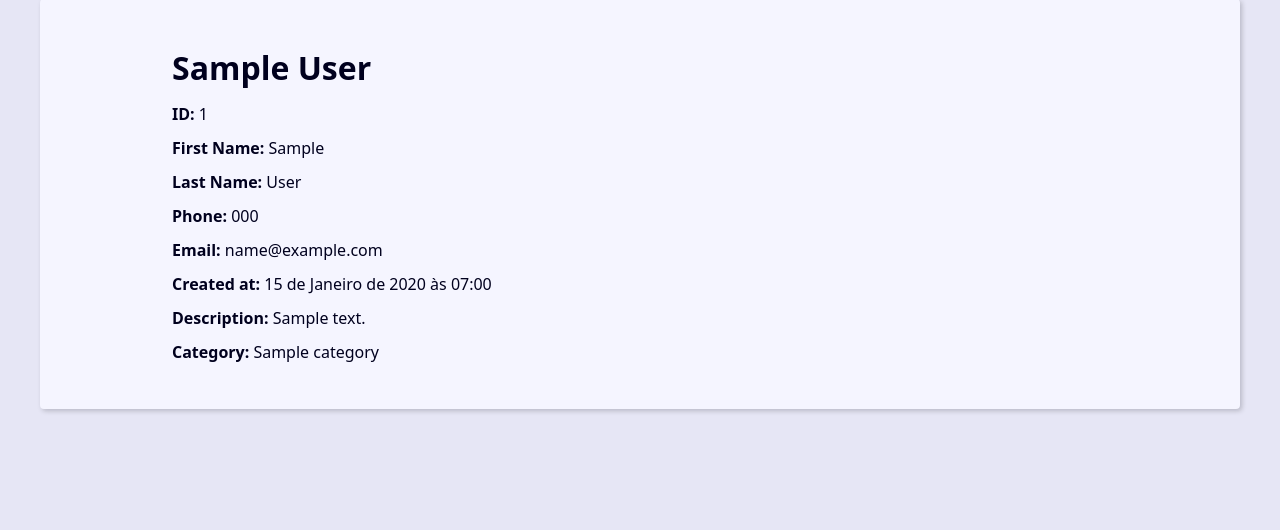
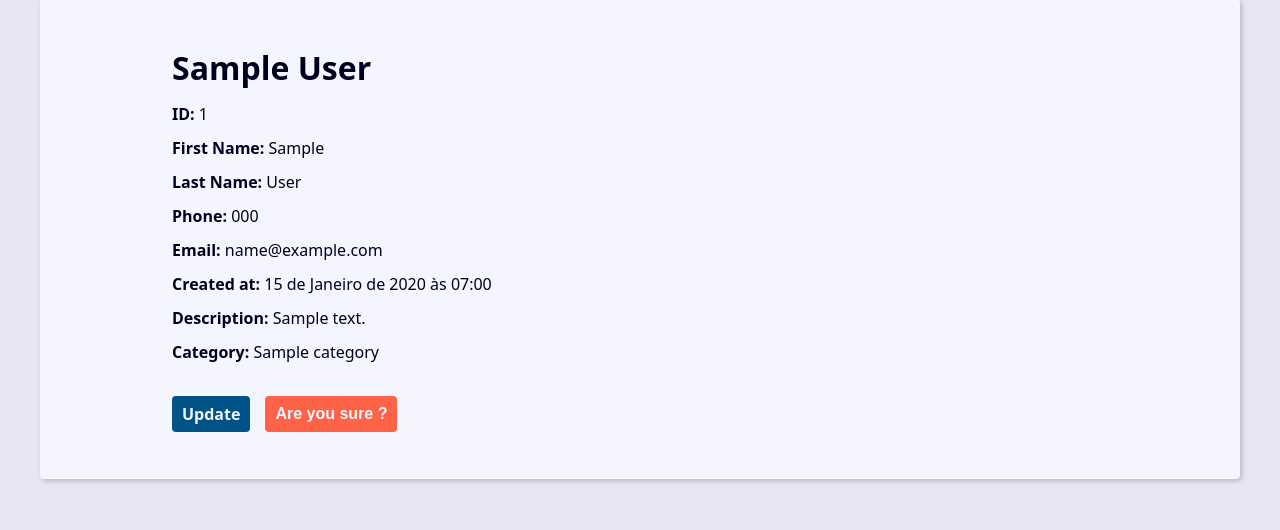
Before and after one commit to ribeiro-7/projeto_agenda, a Django app: page /contact/1/delete/ in a window 1280 px wide. Shown: the part 270-800 px from the top of the page. Run offline with Django 5.2, Linux system fonts and the light colour scheme; tables that the repository leaves empty hold one stand-in row (values such as "Sample post").

Commit message:
Implementando link de update e delete com confirmação no template de contact

```diff
--- a/contact/templates/contact/contact.html
+++ b/contact/templates/contact/contact.html
@@ -14,5 +14,20 @@
         <p><b>Created at:</b> {{contact.created_data}} </p>
         <p><b>Description:</b> {{contact.description}} </p>
         <p><b>Category:</b> {{contact.category.name}} </p>
+
+        <div class="contact-links">
+            <a class="btn btn-link" href="{% url "contact:update" contact.id %}">Update</a>
+
+            <form action="{% url "contact:delete" contact.id %}" method="POST">
+                {% csrf_token %}
+
+                {% if confirmation == 'no' %}
+                    <button class="btn btn-link btn-delete" type="submit">Are you sure ?</button>
+                    <input type="hidden" name="confirmation" value="yes">
+                {% else %}
+                    <button class="btn btn-link btn-delete" type="submit">Delete</button>
+                {% endif %}
+            </form>
+        </div>
     </div>
 {% endblock content %}
```
